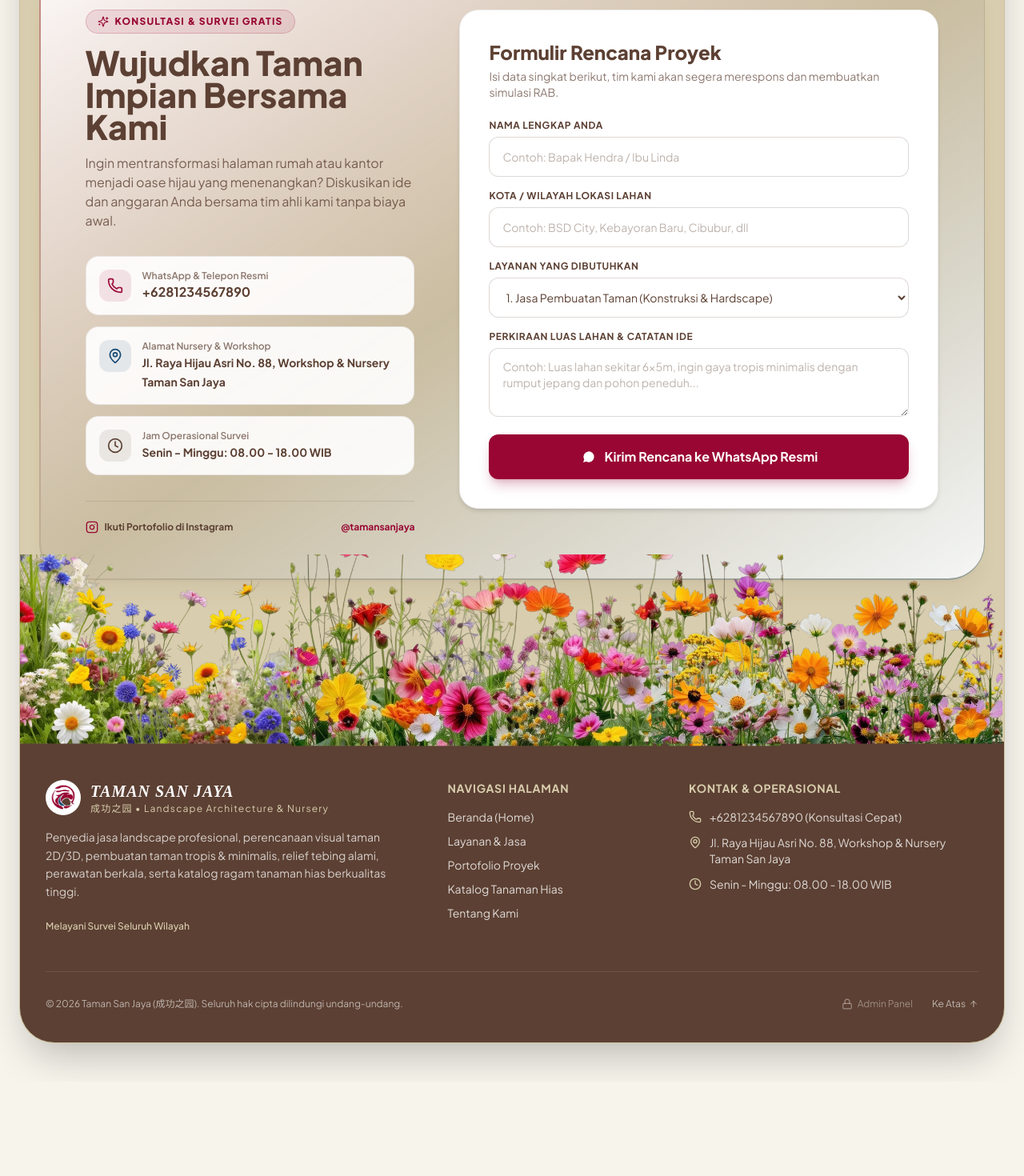
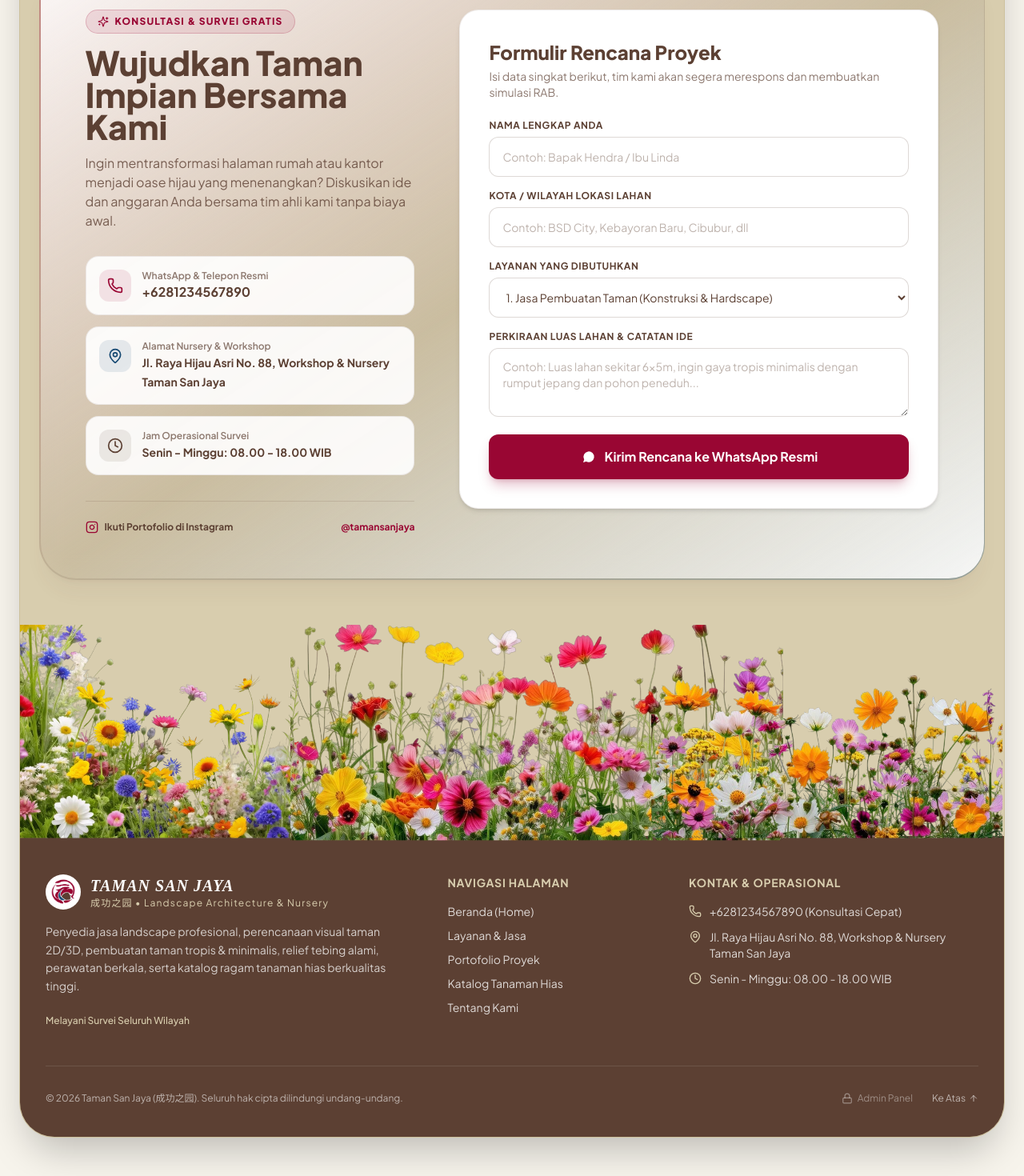
Before and after one commit to Hiro347/Taman-SanJaya-Site, a Next.js app: page / in a window 1280 px wide. Shown: the part 7342-8812 px from the top of the page at 80% size. Before the commit the page ends 8694 px from the top, so only its background shows below. Built offline with nearby package versions, Linux system fonts and the light colour scheme; no server answers; the database is empty.

Commit message:
style: slightly lower footer and flower divider for balanced breathing room

```diff
--- a/components/ContactSection.tsx
+++ b/components/ContactSection.tsx
@@ -25,7 +25,7 @@ export default function ContactSection({ settings }: ContactSectionProps) {
   };
 
   return (
-    <section id="contact" className="pt-12 sm:pt-16 pb-2 sm:pb-4 px-3 sm:px-6 max-w-7xl mx-auto">
+    <section id="contact" className="pt-12 sm:pt-16 pb-6 sm:pb-8 px-3 sm:px-6 max-w-7xl mx-auto">
       {/* Decorative gradient border wrap using brand palette */}
       <motion.div
         initial={{ opacity: 0, y: 30 }}
--- a/components/Footer.tsx
+++ b/components/Footer.tsx
@@ -10,7 +10,7 @@ interface FooterProps {
 
 export default function Footer({ settings }: FooterProps) {
   return (
-    <div className="w-full relative -mt-4 sm:-mt-8 lg:-mt-12">
+    <div className="w-full relative mt-2 sm:mt-4 lg:mt-6">
       {/* Ornamen Bunga Liar Alami (Group 2) Membentang Tepat di Atas Footer */}
       <div className="w-full relative -mb-1 sm:-mb-1.5 pointer-events-none select-none z-10">
         <picture>
@@ -18,7 +18,7 @@ export default function Footer({ settings }: FooterProps) {
           <img
             src="/images/group-2.png"
             alt="Ornamen Bunga Liar Alami Taman San Jaya"
-            className="w-full h-auto max-h-[140px] sm:max-h-[200px] lg:max-h-[240px] object-cover object-bottom block"
+            className="w-full h-auto max-h-[160px] sm:max-h-[220px] lg:max-h-[270px] object-cover object-bottom block"
             loading="lazy"
           />
         </picture>
```
